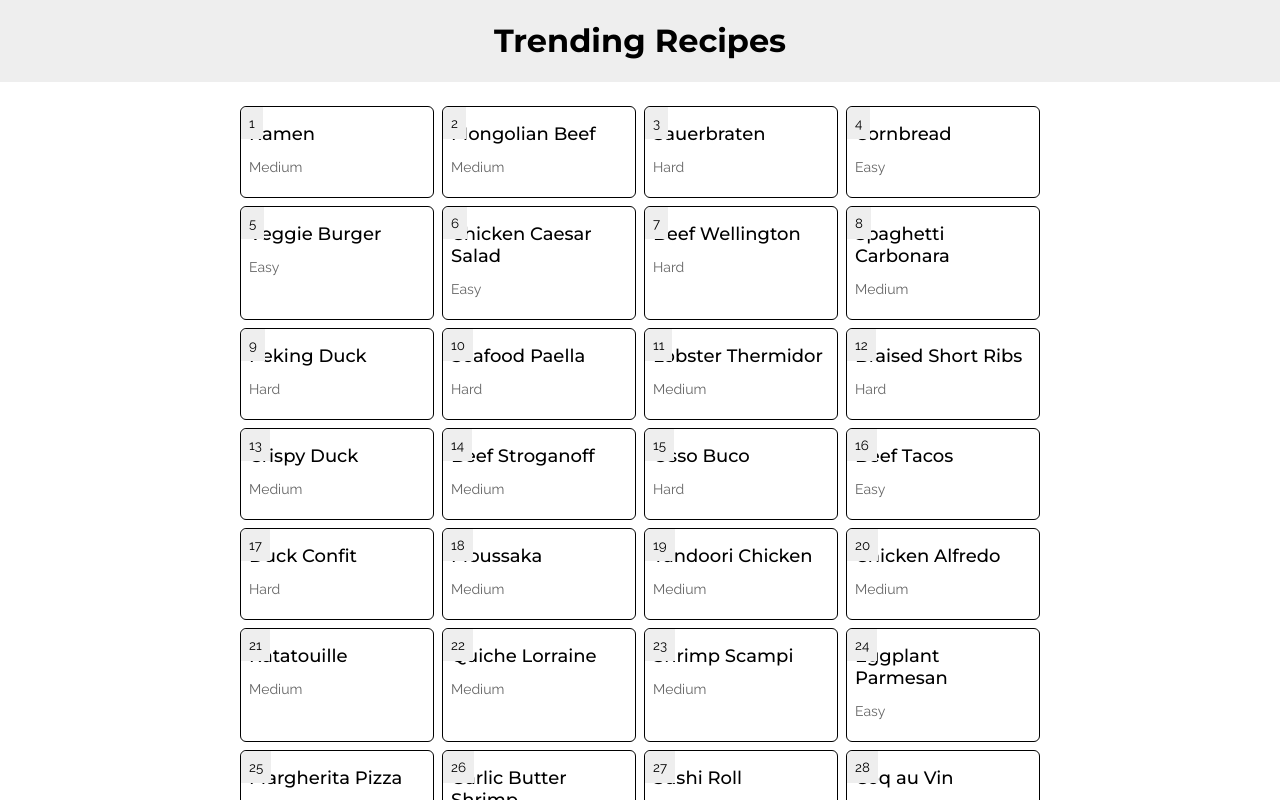
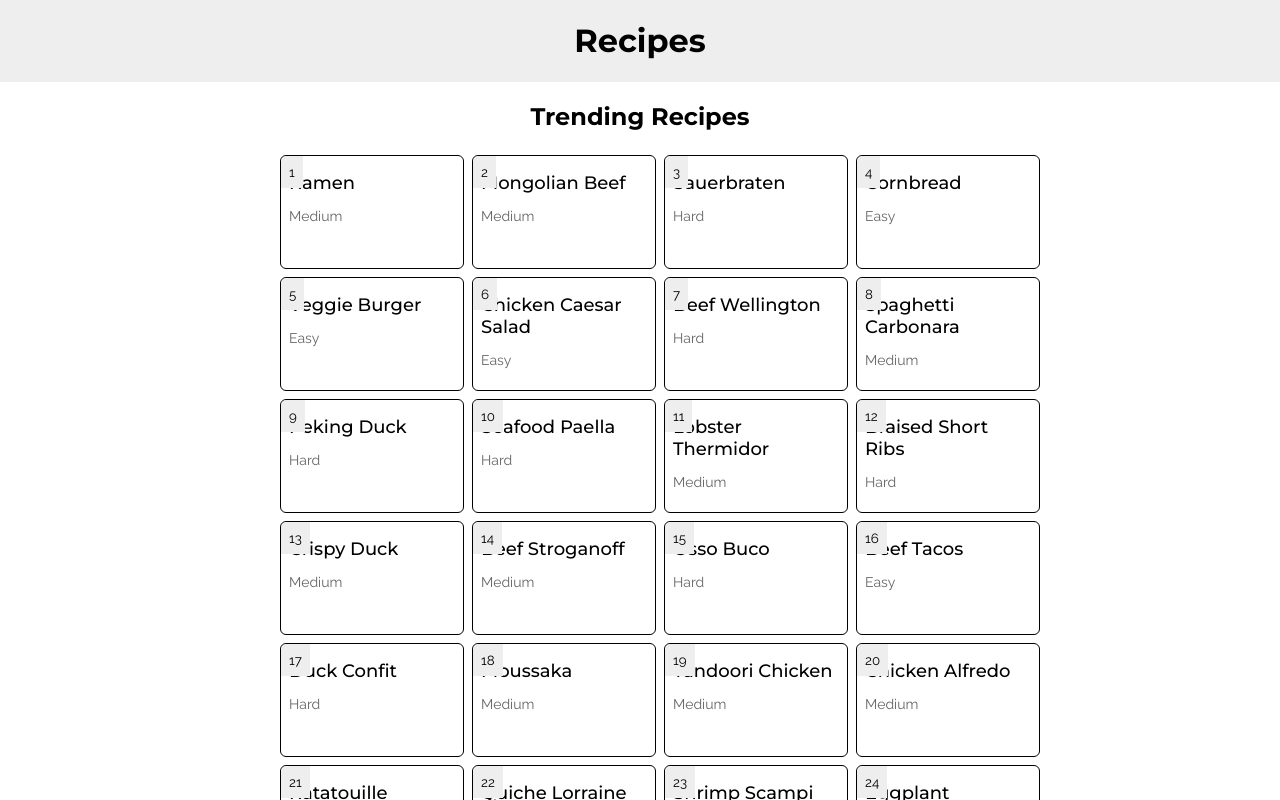
Before and after one commit to soloalex1/easy-recipe, a Next.js app: page / in a window 1280 px wide. Shown: the top 800 px of the page. Built offline with nearby package versions, Linux system fonts and the light colour scheme.

Commit message:
fix: correct semantics on main page component

```diff
--- a/src/app/page.tsx
+++ b/src/app/page.tsx
@@ -20,15 +20,18 @@ export default function Home() {
   return (
     <S.MainContainer>
       <S.PageHeader>
-        <S.PageTitle id="title">Trending Recipes</S.PageTitle>
+        <S.PageTitle>Recipes</S.PageTitle>
       </S.PageHeader>
-      <S.RecipeGrid aria-labelledby="title">
+      <section aria-labelledby="recipes-title">
+        <S.SectionTitle id="recipes-title">Trending Recipes</S.SectionTitle>
+        <S.RecipeGrid>
           {recipeList
             .sort((a, b) => a.position - b.position)
             .map(({ id, ...recipe }) => (
               <RecipeCard key={id} recipe={recipe as Recipe} />
             ))}
         </S.RecipeGrid>
+      </section>
     </S.MainContainer>
   );
 }
--- a/src/app/styles.ts
+++ b/src/app/styles.ts
@@ -14,19 +14,22 @@ export const MainContainer = styled.main`
 export const PageHeader = styled.header`
   width: 100%;
   grid-column: 1 / -1;
-
-  display: flex;
-  justify-content: center;
   background-color: #eee;
 `;
 
 export const PageTitle = styled.h1`
   font-family: var(--font-montserrat);
+  text-align: center;
 `;
 
-export const RecipeGrid = styled.section`
+export const SectionTitle = styled.h2`
+  font-family: var(--font-montserrat);
+  text-align: center;
+`;
+
+export const RecipeGrid = styled.ol`
   margin: 24px 0;
   display: grid;
   gap: 8px;
-  grid-template-columns: repeat(4, 1fr);
+  grid-template: repeat(10, 1fr) / repeat(4, 1fr);
 `;
```
Lines whose indentation alone changed are shown as unchanged.
